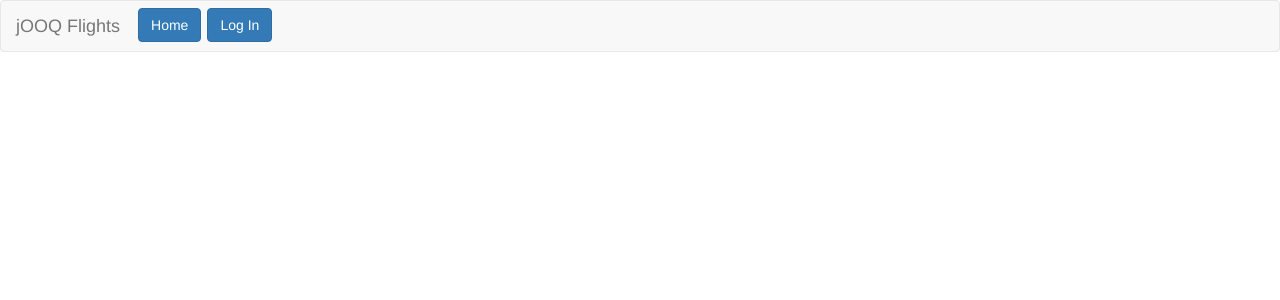
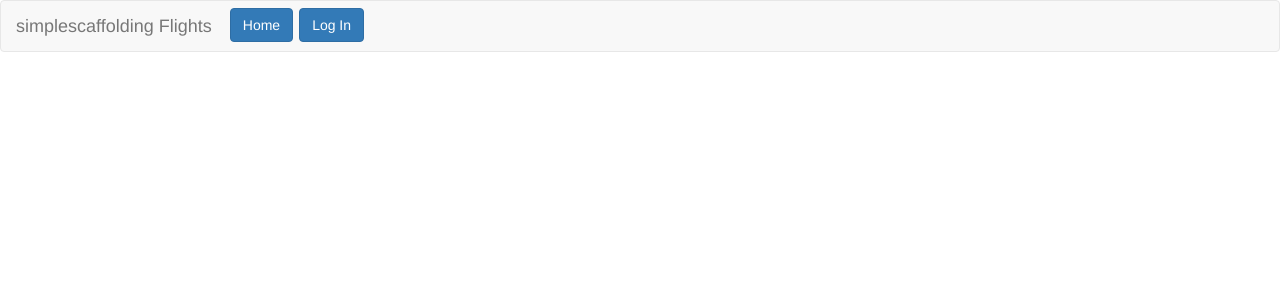
Before and after one commit to nietup/simple-scaffolding-flights-front, a React (Create React App) app: page / in a window 1280 px wide. Shown: the top 300 px of the page. Built offline with nearby package versions, Linux system fonts and the light colour scheme; what auth0-js would draw is missing.

Commit message:
Replace name with simplescaffolding

```diff
--- a/package.json
+++ b/package.json
@@ -1,5 +1,5 @@
 {
-  "name": "jooq-flights-front",
+  "name": "simplescaffolding-flights-front",
   "version": "0.1.0",
   "private": true,
   "devDependencies": {
--- a/src/App.js
+++ b/src/App.js
@@ -32,7 +32,7 @@ class App extends Component {
                 <Navbar fluid>
                     <Navbar.Header>
                         <Navbar.Brand>
-                            <a href="#">jOOQ Flights</a>
+                            <a href="#">simplescaffolding Flights</a>
                         </Navbar.Brand>
                         <Button
                             bsStyle="primary"
```
Also changed, not shown: 1 other file (tests, documents, lock files or other folders).
